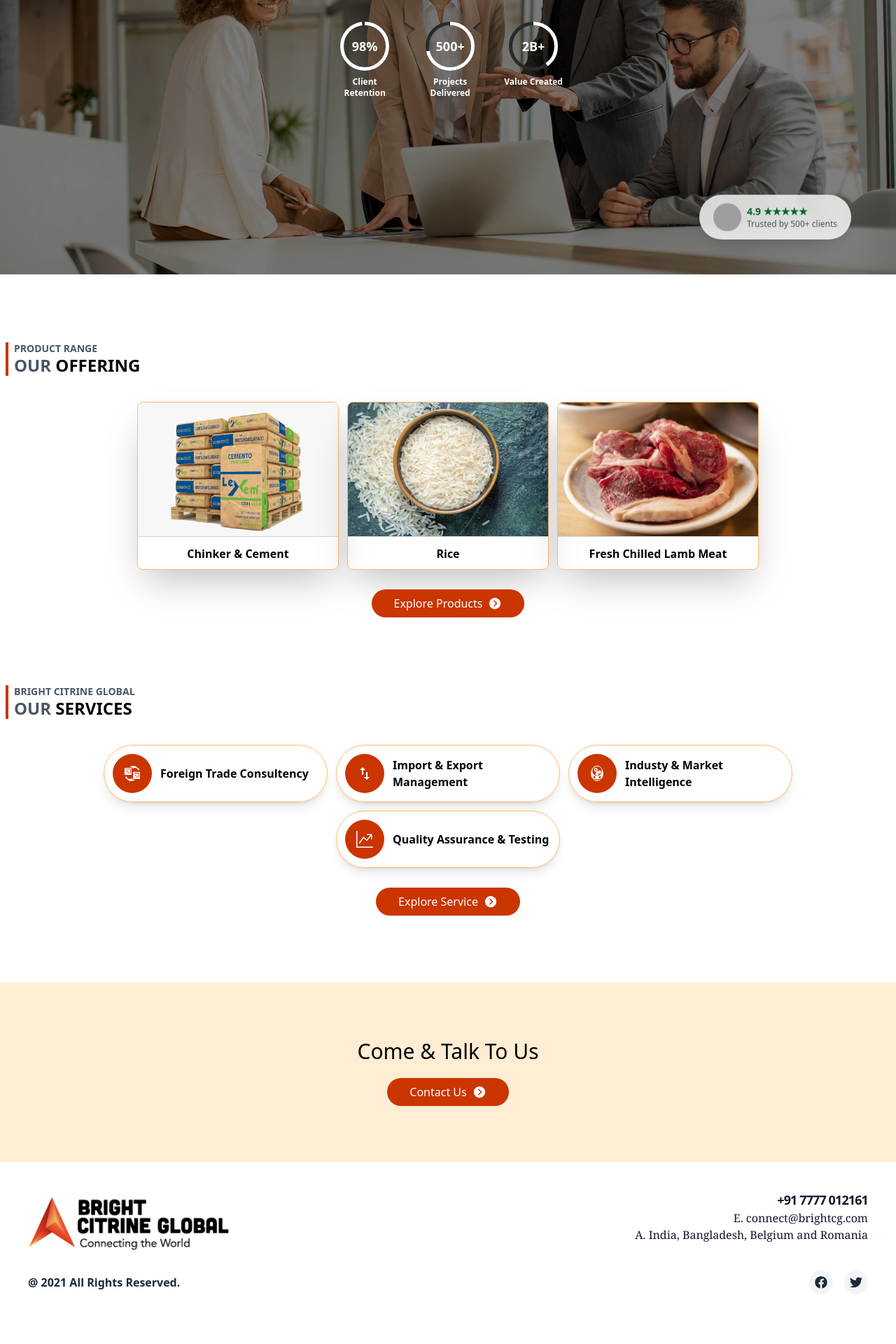
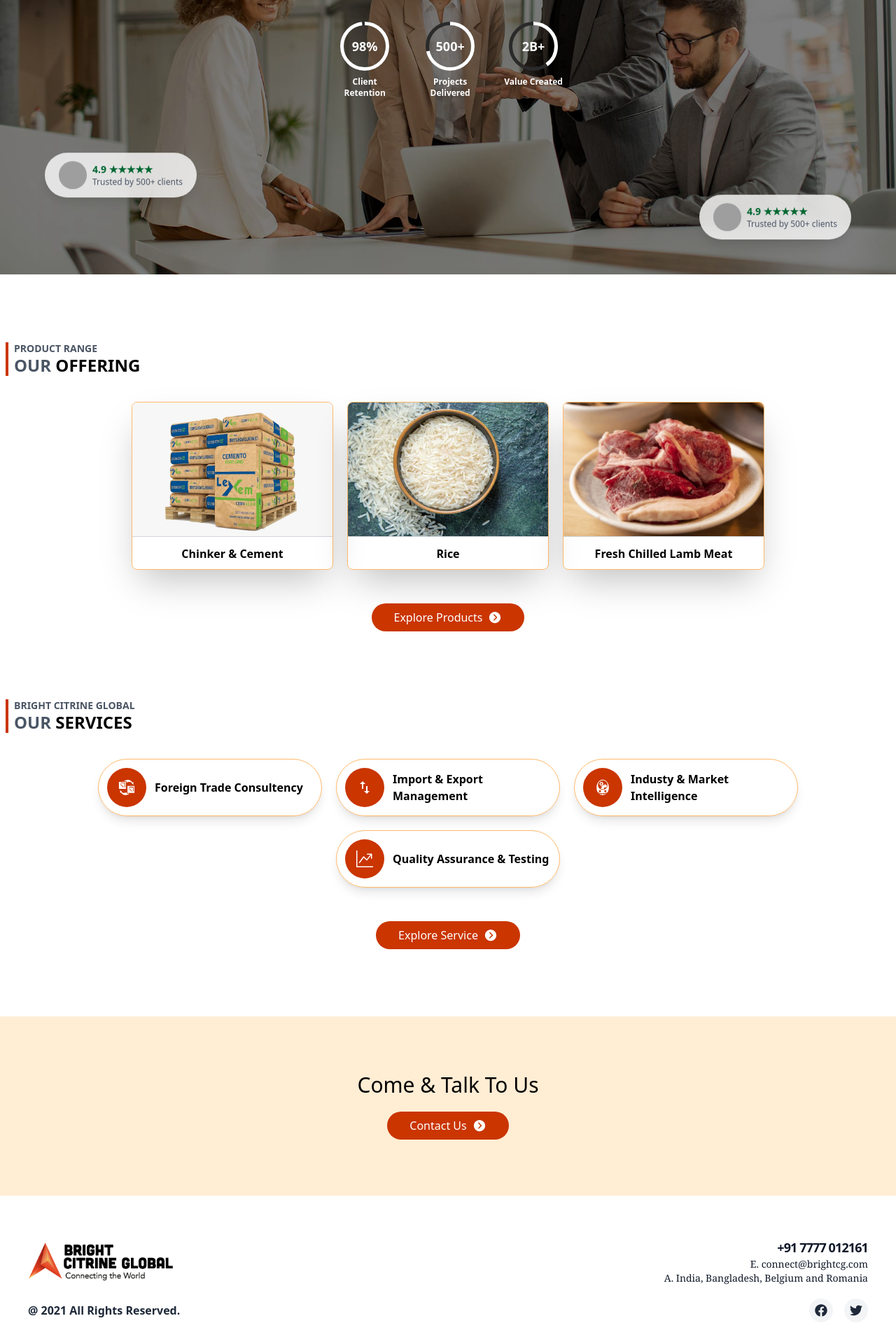
Before and after one commit to Satyendra0007/bright-citrine-global, a React (Vite) app in the folder client/: page / in a window 1280 px wide. Shown: the part 408-2328 px from the top of the page at 70% size. Before the commit the page ends 2297 px from the top, so only its background shows below. Built offline with nearby package versions, Linux system fonts and the light colour scheme; grey boxes are pictures that could not be loaded.

Commit message:
fixed  some spacing issue

```diff
--- a/client/src/components/Footer.jsx
+++ b/client/src/components/Footer.jsx
@@ -4,15 +4,15 @@ import { FaTwitter } from "react-icons/fa";
 
 export default function Footer() {
   return (
-    <footer className="py-10 px-5 md:px-10">
-      <div className="top flex flex-col gap-5 md:flex-row md:justify-between">
+    <footer className="py-15 px-5 md:px-10">
+      <div className="top flex flex-col gap-2 md:gap-5 md:flex-row md:justify-between">
         <div className="left">
-          <img className="w-72" src={Logo} alt="logo" />
+          <img className=" w-40 md:w-52 " src={Logo} alt="logo" />
         </div>
         <div className="right text-gray-900 md:text-right">
           <div className="mobile font-bold text-lg tracking-tighter">+91 7777 012161 </div>
-          <div className="email font-serif">E. connect@brightcg.com</div>
-          <div className="address font-serif">A. India, Bangladesh, Belgium and Romania</div>
+          <div className="email text-sm font-serif">E. connect@brightcg.com</div>
+          <div className="address text-sm font-serif">A. India, Bangladesh, Belgium and Romania</div>
         </div>
       </div>
       <div className="bottom flex justify-between items-center pt-4">
--- a/client/src/components/Navbar.jsx
+++ b/client/src/components/Navbar.jsx
@@ -35,7 +35,7 @@ export default function Navbar() {
 
   return (
     <>
-      <header className="fixed top-2 bg-transparent z-10 w-full  "  >
+      <header className="fixed top-2 bg-transparent z-50 w-full  "  >
         <div className=" mx-auto flex justify-between items-center px-5 py-3 bg-white/30 shadow-xl rounded-full backdrop-blur-sm md:py-3 w-[90%] md:max-w-6xl">
           <div id="hamburger" className="md:hidden cursor-pointer">
             <div className="line w-7 h-0.75  bg-primary m-1.5"></div>
@@ -44,8 +44,8 @@ export default function Navbar() {
           </div>
           <NavLink to="/" >
             <div className="logo flex justify-center items-center gap-2 ">
-              <div className="w-32 h-fit">
-                <img className="w-full rounded-full" src={logo} alt="" />
+              <div className="w-32 h-11">
+                <img className="w-full h-full rounded-full" src={logo} alt="" />
               </div>
             </div>
           </NavLink>
@@ -79,7 +79,7 @@ export default function Navbar() {
         {/* --------------------Nav link for sm devices-------------------- */}
         <div
           id="menu"
-          className="absolute -top-2 -left-72  bg-white  w-60 h-screen border border-gray-400 shadow-xl transition-all duration-700 ease-in-out md:hidden"
+          className="absolute -top-2 -left-72  bg-white  w-60 h-screen border border-gray-400 shadow-xl transition-all duration-700 ease-in-out md:hidden z-50"
         >
           <div className="logo flex justify-center border-b border-b-red-600 py-4 ">
             <div className=" w-44">
--- a/client/src/components/ReviewCapsule.jsx
+++ b/client/src/components/ReviewCapsule.jsx
@@ -14,9 +14,9 @@ export default function ReviewCapsule() {
           repeat: Infinity,
           ease: "easeInOut",
         }}
-        className="backdrop-blur-md bg-white/80 shadow-lg rounded-full px-3 py-2 md:px-5 md:py-3 flex items-center gap-2 ">
+        className="backdrop-blur-md bg-white/80 shadow-lg rounded-full px-3 py-1.5 md:px-5 md:py-3 flex items-center gap-2 ">
         {/* Avatar */}
-        <div className="w-10 h-10 rounded-full bg-gray-300 overflow-hidden">
+        <div className="w-8 h-8 md:w-10 md:h-10 rounded-full bg-gray-300 overflow-hidden">
           <img
             src="https://i.pravatar.cc/100"
             alt="client"
--- a/client/src/pages/Home.jsx
+++ b/client/src/pages/Home.jsx
@@ -77,7 +77,11 @@ export default function Home() {
           </motion.div>
         </motion.div>
 
-        <div className="absolute bottom-1  md:bottom-10 right-6 md:right-16 z-20">
+        <div className="absolute bottom-10  md:bottom-10 right-6 md:right-16 z-20">
+          <ReviewCapsule />
+        </div>
+
+        <div className="absolute -bottom-6  md:bottom-25 left-6 md:left-16 z-20">
           <ReviewCapsule />
         </div>
 
@@ -90,7 +94,7 @@ export default function Home() {
         transition={{ duration: 1 }}
       >
         <Heading subhead={"PRODUCT RANGE"} head={"OFFERING"} />
-        <motion.div variants={stagger} className="categories py-7 flex flex-wrap justify-center gap-3">
+        <motion.div variants={stagger} className="categories py-7 flex flex-wrap justify-center gap-5">
           {products.map((product, index) => {
             return <motion.div key={index}
               variants={fadeUP}
@@ -102,7 +106,7 @@ export default function Home() {
             </motion.div>
           })}
         </motion.div>
-        <div className="button flex justify-center ">
+        <div className="button flex justify-center mt-5">
           <NavButton link={'/products'} text={"Explore Products"} />
         </div>
       </motion.section>
@@ -114,7 +118,7 @@ export default function Home() {
         transition={{ duration: 1 }}
       >
         <Heading subhead={"BRIGHT CITRINE GLOBAL"} head={"SERVICES"} />
-        <motion.div variants={fadeZoomUP} className="categories py-7 flex flex-wrap justify-center gap-3">
+        <motion.div variants={fadeZoomUP} className="categories py-7 flex flex-wrap justify-center gap-5">
           {services.map((service, index) => {
             return <motion.div
               key={index}
@@ -127,12 +131,12 @@ export default function Home() {
             </motion.div>
           })}
         </motion.div>
-        <div className="button flex justify-center">
+        <div className="button flex justify-center mt-5">
           <NavButton link={'/services'} text={"Explore Service"} />
         </div>
       </motion.section>
 
-      <section className="contact py-10  md:py-20 space-y-5 bg-orange-100">
+      <section className="contact py-10  md:py-20 bg-orange-100">
         <motion.div
           className="text text-3xl text-center "
           variants={fadeRight}
@@ -142,7 +146,7 @@ export default function Home() {
         >
           Come & Talk To Us
         </motion.div>
-        <div className="button flex justify-center">
+        <div className="button flex justify-center mt-5">
           <NavButton link={'/contact'} text={"Contact Us"} />
         </div>
       </section>
```
